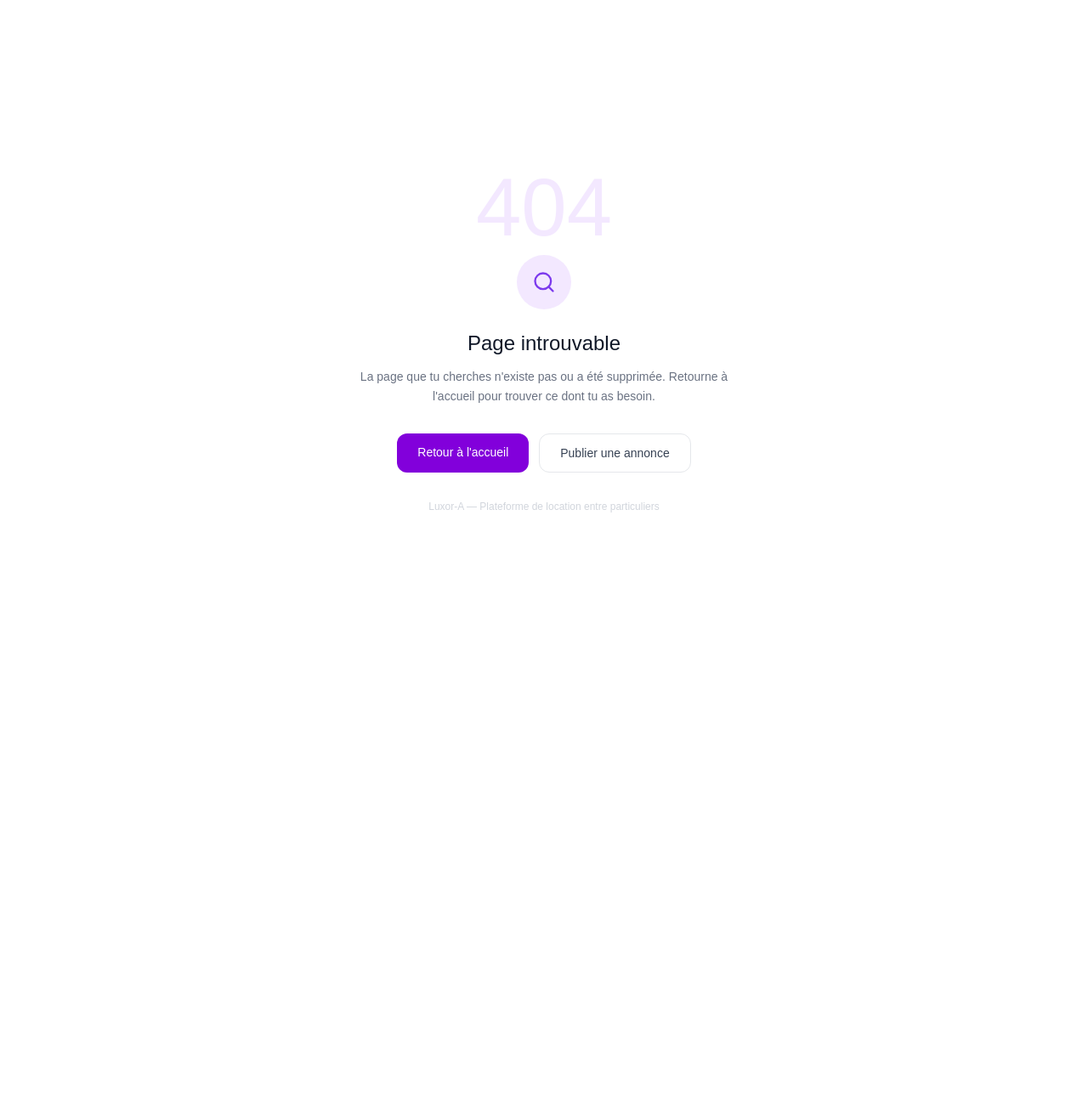
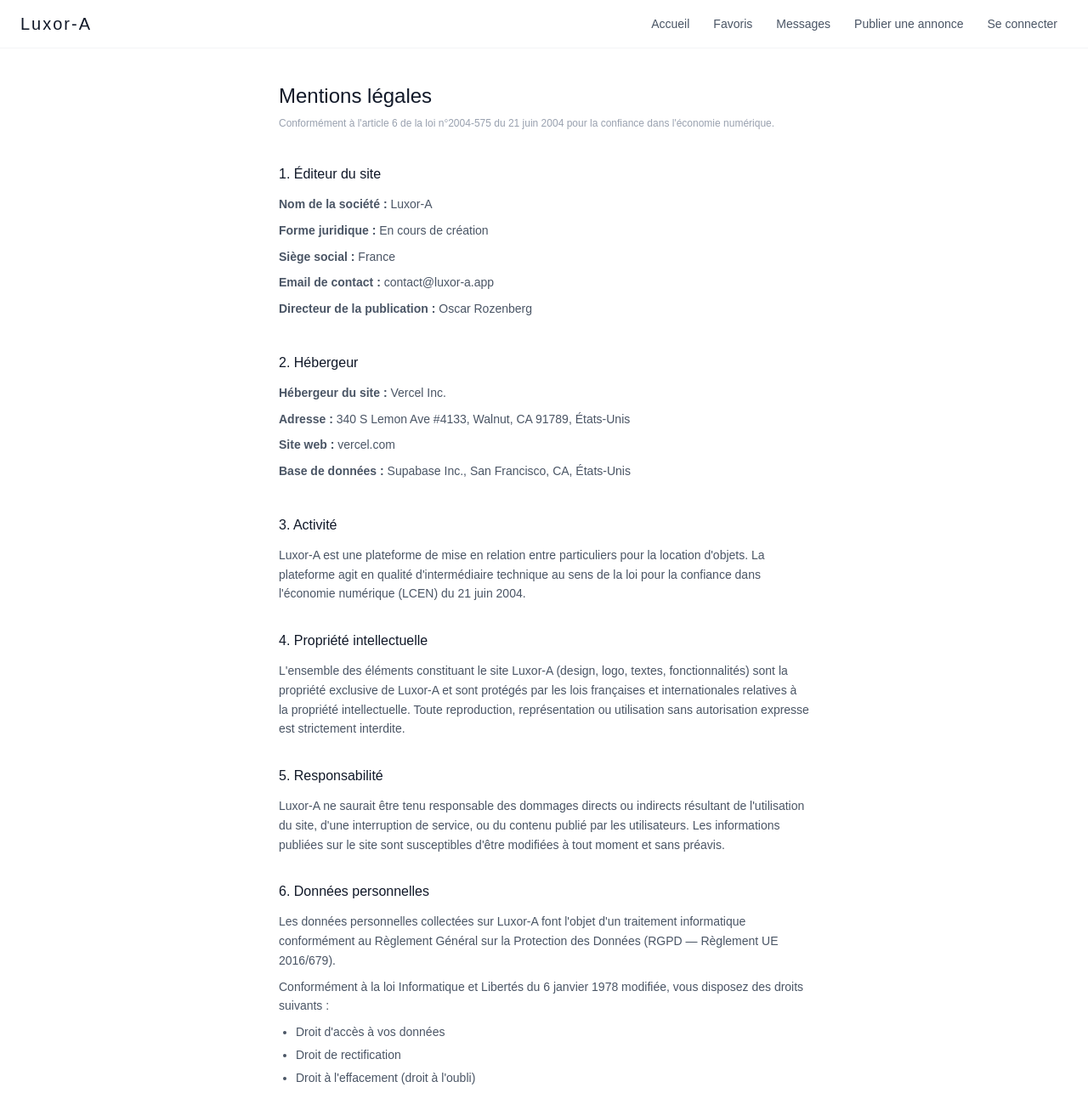
Before and after one commit to oscarrozenberg/luxora, a Next.js app: page /mentions-legales in a window 1280 px wide. Before the commit this address had no page. Shown: the top 1286 px of the page at 85% size. Before the commit the page ends 800 px from the top, so only its background shows below. Built offline with nearby package versions, Linux system fonts and the light colour scheme; no server answers.

Commit message:
mentions legales footer liens juridiques

```diff
--- /dev/null
+++ b/app/mentions-legales/page.tsx
@@ -0,0 +1,90 @@
+import Link from "next/link";
+import Navbar from "@/components/Navbar";
+
+export default function MentionsLegalesPage() {
+  return (
+    <div className="min-h-screen bg-white pb-20 md:pb-0">
+      <Navbar />
+
+      <div className="max-w-2xl mx-auto px-6 py-10">
+        <h1 className="text-2xl font-medium text-gray-900 mb-2">Mentions légales</h1>
+        <p className="text-xs text-gray-400 mb-10">Conformément à l'article 6 de la loi n°2004-575 du 21 juin 2004 pour la confiance dans l'économie numérique.</p>
+
+        <div className="flex flex-col gap-8 text-sm text-gray-600 leading-relaxed">
+
+          <section>
+            <h2 className="text-base font-medium text-gray-900 mb-3">1. Éditeur du site</h2>
+            <p className="mb-2"><strong>Nom de la société :</strong> Luxor-A</p>
+            <p className="mb-2"><strong>Forme juridique :</strong> En cours de création</p>
+            <p className="mb-2"><strong>Siège social :</strong> France</p>
+            <p className="mb-2"><strong>Email de contact :</strong> contact@luxor-a.app</p>
+            <p className="mb-2"><strong>Directeur de la publication :</strong> Oscar Rozenberg</p>
+          </section>
+
+          <section>
+            <h2 className="text-base font-medium text-gray-900 mb-3">2. Hébergeur</h2>
+            <p className="mb-2"><strong>Hébergeur du site :</strong> Vercel Inc.</p>
+            <p className="mb-2"><strong>Adresse :</strong> 340 S Lemon Ave #4133, Walnut, CA 91789, États-Unis</p>
+            <p className="mb-2"><strong>Site web :</strong> vercel.com</p>
+            <p className="mb-2"><strong>Base de données :</strong> Supabase Inc., San Francisco, CA, États-Unis</p>
+          </section>
+
+          <section>
+            <h2 className="text-base font-medium text-gray-900 mb-3">3. Activité</h2>
+            <p>Luxor-A est une plateforme de mise en relation entre particuliers pour la location d'objets. La plateforme agit en qualité d'intermédiaire technique au sens de la loi pour la confiance dans l'économie numérique (LCEN) du 21 juin 2004.</p>
+          </section>
+
+          <section>
+            <h2 className="text-base font-medium text-gray-900 mb-3">4. Propriété intellectuelle</h2>
+            <p>L'ensemble des éléments constituant le site Luxor-A (design, logo, textes, fonctionnalités) sont la propriété exclusive de Luxor-A et sont protégés par les lois françaises et internationales relatives à la propriété intellectuelle. Toute reproduction, représentation ou utilisation sans autorisation expresse est strictement interdite.</p>
+          </section>
+
+          <section>
+            <h2 className="text-base font-medium text-gray-900 mb-3">5. Responsabilité</h2>
+            <p>Luxor-A ne saurait être tenu responsable des dommages directs ou indirects résultant de l'utilisation du site, d'une interruption de service, ou du contenu publié par les utilisateurs. Les informations publiées sur le site sont susceptibles d'être modifiées à tout moment et sans préavis.</p>
+          </section>
+
+          <section>
+            <h2 className="text-base font-medium text-gray-900 mb-3">6. Données personnelles</h2>
+            <p className="mb-2">Les données personnelles collectées sur Luxor-A font l'objet d'un traitement informatique conformément au Règlement Général sur la Protection des Données (RGPD — Règlement UE 2016/679).</p>
+            <p className="mb-2">Conformément à la loi Informatique et Libertés du 6 janvier 1978 modifiée, vous disposez des droits suivants :</p>
+            <ul className="list-disc pl-5 space-y-1">
+              <li>Droit d'accès à vos données</li>
+              <li>Droit de rectification</li>
+              <li>Droit à l'effacement (droit à l'oubli)</li>
+              <li>Droit à la portabilité</li>
+              <li>Droit d'opposition</li>
+            </ul>
+            <p className="mt-2">Pour exercer ces droits : <strong>contact@luxor-a.app</strong></p>
+          </section>
+
+          <section>
+            <h2 className="text-base font-medium text-gray-900 mb-3">7. Cookies</h2>
+            <p>Le site Luxor-A utilise des cookies techniques nécessaires au fonctionnement de la plateforme (authentification, préférences). Aucun cookie publicitaire n'est utilisé. Conformément à la directive ePrivacy, vous pouvez paramétrer votre navigateur pour refuser les cookies.</p>
+          </section>
+
+          <section>
+            <h2 className="text-base font-medium text-gray-900 mb-3">8. Paiements</h2>
+            <p>Les paiements en ligne sur Luxor-A sont traités par <strong>Stripe Inc.</strong> (185 Berry Street, Suite 550, San Francisco, CA 94107, USA), prestataire de services de paiement agréé. Luxor-A ne stocke aucune donnée bancaire sur ses serveurs.</p>
+          </section>
+
+          <section>
+            <h2 className="text-base font-medium text-gray-900 mb-3">9. Médiation</h2>
+            <p>Conformément à l'article L.616-1 du Code de la consommation, Luxor-A propose un dispositif de médiation de la consommation. En cas de litige non résolu, vous pouvez recourir gratuitement au médiateur de la consommation. Coordonnées du médiateur : en cours de désignation.</p>
+          </section>
+
+          <section>
+            <h2 className="text-base font-medium text-gray-900 mb-3">10. Droit applicable</h2>
+            <p>Les présentes mentions légales sont soumises au droit français. En cas de litige, les tribunaux français seront seuls compétents.</p>
+          </section>
+
+        </div>
+
+        <div className="mt-10 pt-6 border-t border-gray-100 flex items-center justify-between">
+          <p className="text-xs text-gray-400">Luxor-A — Mentions légales</p>
+          <Link href="/legal" className="text-xs text-purple-700 hover:underline">Conditions générales d'utilisation →</Link>
+        </div>
+      </div>
+    </div>
+  );
+}
--- a/app/page.tsx
+++ b/app/page.tsx
@@ -211,6 +211,14 @@ export default function HomePage() {
 
   return (
     <div className="min-h-screen bg-white pb-20 md:pb-0">
+
+{/* Footer */}
+<footer className="hidden md:flex items-center justify-center gap-6 py-6 border-t border-gray-100 mt-8">
+  <Link href="/mentions-legales" className="text-xs text-gray-400 hover:text-gray-600">Mentions légales</Link>
+  <Link href="/legal" className="text-xs text-gray-400 hover:text-gray-600">CGU</Link>
+  <Link href="/politique-confidentialite" className="text-xs text-gray-400 hover:text-gray-600">Confidentialité</Link>
+  <p className="text-xs text-gray-300">© 2025 Luxor-A</p>
+</footer>
 
       <Navbar />
 
```
